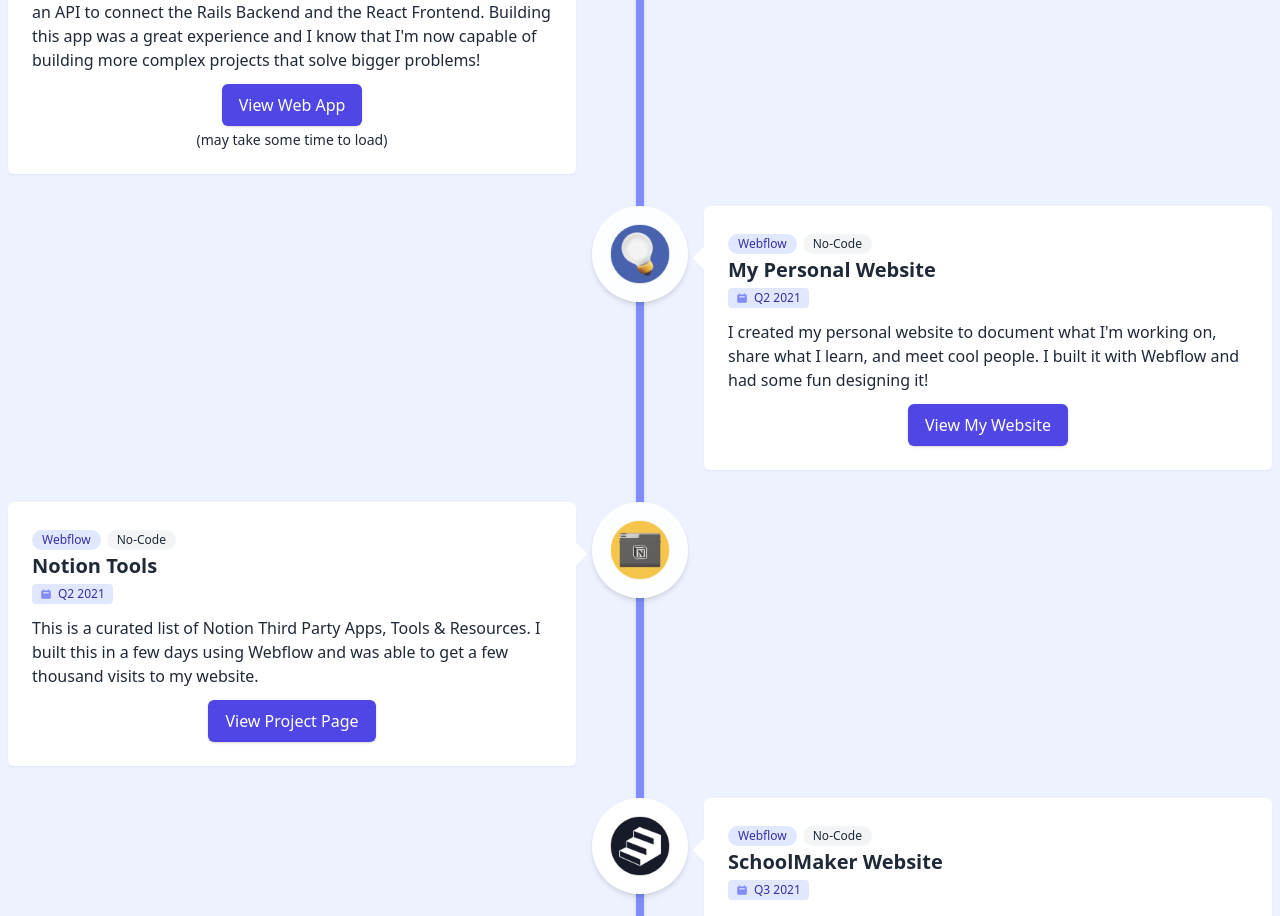
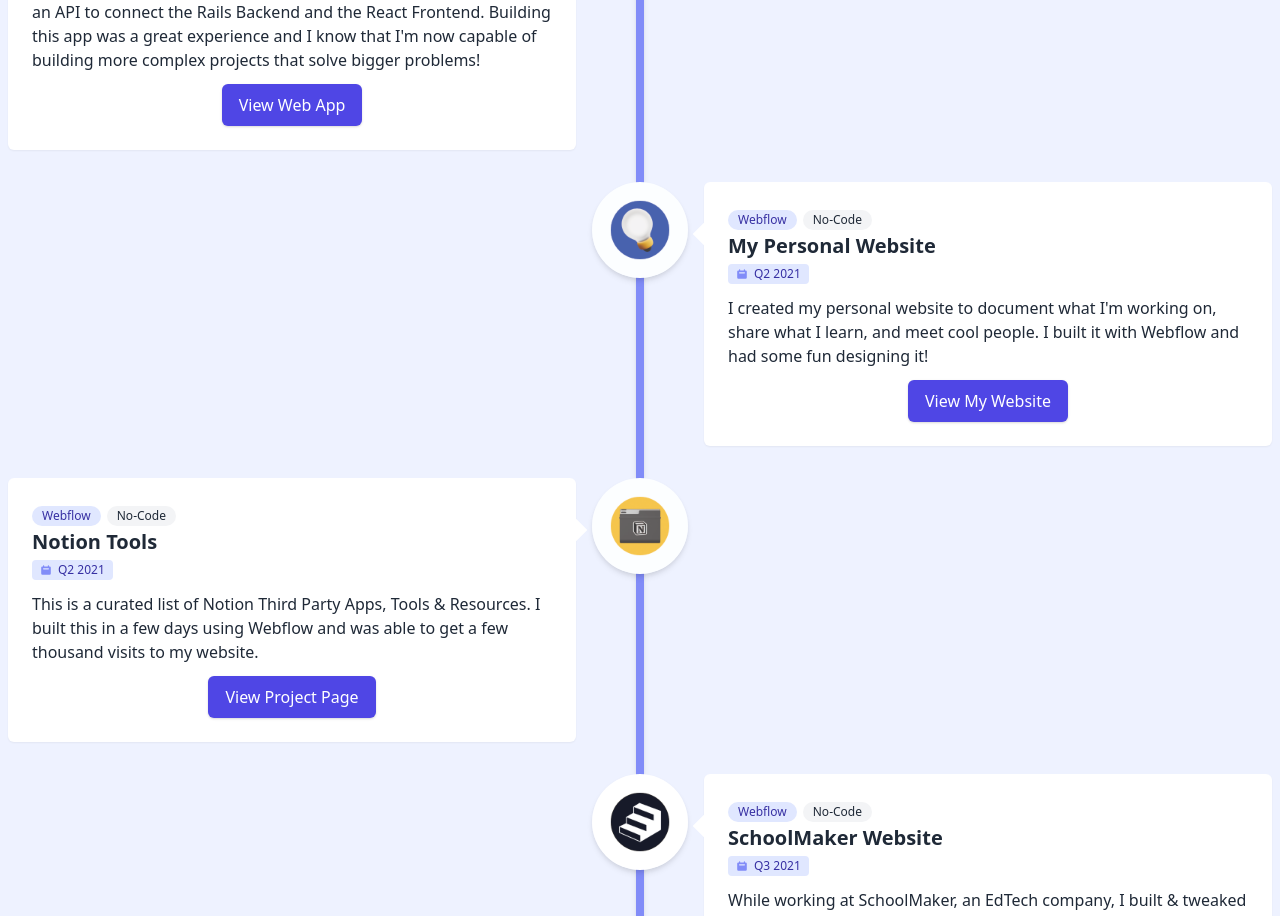
Before and after one commit to 5andu/web-dev-timeline, a React (Create React App) app: page /portfolio in a window 1280 px wide. Shown: the part 3822-4738 px from the top of the page. Built offline with nearby package versions, Linux system fonts and the light colour scheme.

Commit message:
Added lofi prod

```diff
--- a/src/components/Timeline.js
+++ b/src/components/Timeline.js
@@ -756,7 +756,7 @@
                 <div class="flex justify-center mt-3">
                   <button class="block rounded-md border border-transparent bg-indigo-600 text-base font-medium text-white shadow hover:bg-indigo-700 focus:outline-none focus:ring-2 focus:ring-indigo-500 focus:ring-offset-2">
                     <a
-                      href="https://lofi-productivity.herokuapp.com/"
+                      href="https://lofi.alexglv.com/"
                       target="_blank"
                       rel="noopener noreferrer"
                     >
@@ -764,9 +764,6 @@
                     </a>
                   </button>
                 </div>
-                <p class="flex justify-center text-sm pt-1">
-                  (may take some time to load)
-                </p>
               </div>
             </div>
           </div>
```
